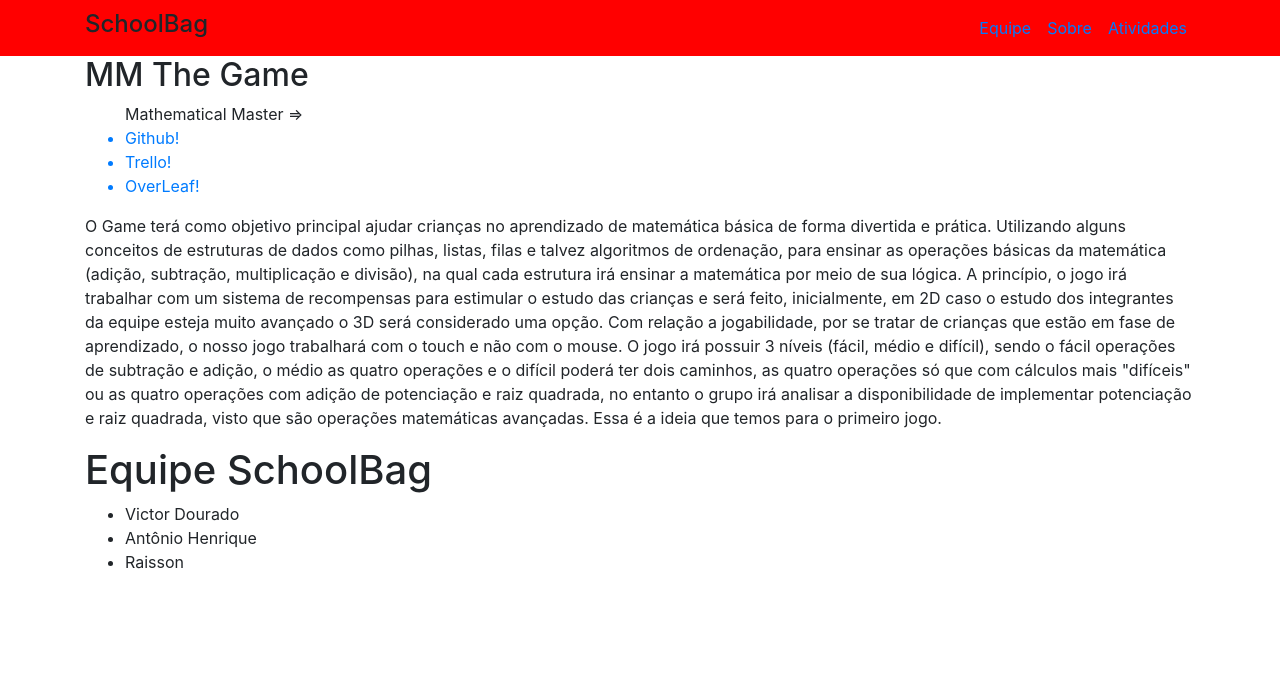
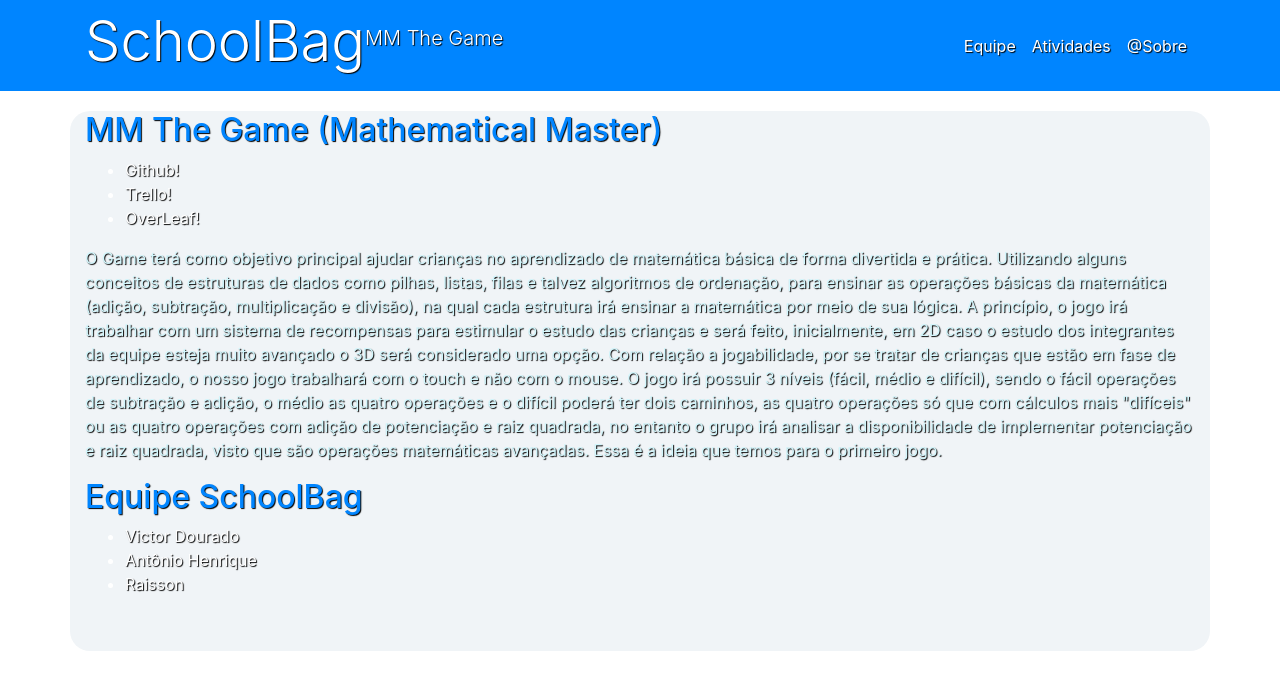
Before and after one commit to ahdesenvolvimento/tep_20211, a Django app: page / in a window 1280 px wide. Shown: the top 690 px of the page. Run offline with Django 3.2, Linux system fonts and the light colour scheme; some libraries are stand-ins or nearby versions.

Commit message:
Esqueleto inicial completo

```diff
--- /dev/null
+++ b/core/static/css/styles.css
@@ -0,0 +1,46 @@
+body{
+    background-color: #white;
+}
+a {
+    color: white;
+    text-shadow: black 1px 1px 1px;
+
+}
+a:link {
+ text-decoration:none;
+}
+a:hover,
+a:focus,
+a:active {
+  color: #d2f6fc;
+  text-shadow: black 1px 1px 1px;
+}
+li {
+    color: white;
+    text-shadow: black 1px 1px 1px;
+}
+
+#navtext {
+    color : white;
+    text-shadow: black 1px 1px 1px;
+}
+
+#navtext:hover,
+#navtext:focus,
+#navtext:active {
+    color: #d2f6fc;
+    text-shadow: black 5px 5px 5px;
+}
+
+#divinfo  {
+    height: 540px;
+    margin-top: 20px;
+    background: #f0f4f7;
+    border-radius:20px;
+    color : #0085ff;
+    text-shadow: black 1px 1px 1px;
+}
+
+#info-text{
+    color: #d2f6fc
+}
--- a/core/templates/index.html
+++ b/core/templates/index.html
@@ -1,6 +1,4 @@
 <!DOCTYPE html>
-
-
 <html lang=pt-br>
 <head>
     <meta name="viewport" content="width=device-width, initial-scale=1, shrink-to-fit=no">
@@ -12,27 +10,26 @@
 </head>
 
 <body>
-
-    <nav class="navbar navbar-expand-lg" style="background-color: red;">
-        <div class="container">
-            <h4 class="navbar-branch">SchoolBag</h4>
-            <div class="collapse navbar-collapse d-flex-lg justify-content-end">
-                <ul class="navbar-nav">
+    <nav class="navbar navbar-expand-lg" style="background-color: #0085ff;" >
+        <div class="container" id="navtext" >
+            <a href="#"><h4 class="display-4" >SchoolBag</h4></a>
+            <p class="lead" >MM The Game</p>
+            <div class="collapse navbar-collapse d-flex-lg justify-content-end" >
+                <ul class="navbar-nav" >
                     <li class="nav-item"><a href="#" class="nav-link">Equipe</a></li>
-                    <li class="nav-item"><a href="#" class="nav-link">Sobre</a></li>
                     <li class="nav-item"><a href="#" class="nav-link">Atividades</a></li>
+                    <li class="nav-item"><a href="#" class="nav-link">@Sobre</a></li>
                 </ul>
             </div>
         </div>
     </nav>
-    <div class="container">
+    <div class="container" id="divinfo">
         <div class = 'info' id = 'info'>
-            <h2 id = 'info-title'>MM The Game</h2>
+            <h2 id = 'info-title'> MM The Game (Mathematical Master)</h2>
             <ul>
-                Mathematical Master =>
-                <a href="https://github.com/ahdesenvolvimento/tep_20211" target="_blank"><li>Github! </li></a>
-                <a href="https://trello.com/b/C67yzjbL/tepschoolbag" target="_blank"><li> Trello! </li></a>
-                <a href="https://www.overleaf.com/project/6084376811aca674748f2934" target="_blank"><li>OverLeaf! </li></a>
+                <li><a href="https://github.com/ahdesenvolvimento/tep_20211" target="_blank"> Github! </a></li>
+                <li><a href="https://trello.com/b/C67yzjbL/tepschoolbag" target="_blank">Trello! </a></li>
+                <li><a href="https://www.overleaf.com/project/6084376811aca674748f2934" target="_blank">OverLeaf! </a></li>
             </ul>
             <p id = 'info-text'>
                 O Game terá como objetivo principal ajudar crianças no aprendizado de matemática
@@ -52,7 +49,7 @@
             </p>
         </div>
         <div class = 'memb' id = 'member'>
-            <h1>Equipe SchoolBag</h1>
+            <h2>Equipe SchoolBag</h2>
 
             <ul>
                 <li>Victor Dourado</li>
--- a/schoolbagtep/settings.py
+++ b/schoolbagtep/settings.py
@@ -119,3 +119,4 @@ USE_TZ = True
 # https://docs.djangoproject.com/en/2.2/howto/static-files/
 
 STATIC_URL = '/static/'
+STATIC_ROOT = os.path.join(BASE_DIR, 'staticfiles')
```
